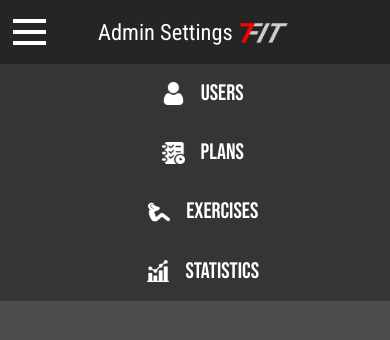
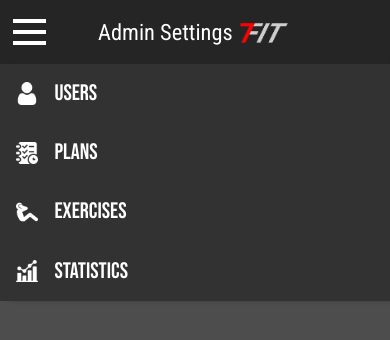
Before and after one commit to Mare02/7FIT-TrainingPlans_Project, a Vue app: page /admin in a window 390 px wide. Shown: the top 340 px of the page. Built offline with nearby package versions, Linux system fonts and the light colour scheme; a web font is replaced by a local one; what vue3-animate-onscroll would draw is missing.

Commit message:
users sort in progress

```diff
--- a/src/components/AdminComponents/adminEditUsers.vue
+++ b/src/components/AdminComponents/adminEditUsers.vue
@@ -3,19 +3,22 @@
     <div class="title">
       <label>Users: </label>
     </div>
-    <!-- <div class="tools">
+    <div class="tools">
       <div>
         <label>Role:</label>
-        <select>
-          <option value="admin">Admin</option>
-          <option value="coach">Coach</option>
+        <select v-model="this.sortParams.role">
+          <option value="1">Admin</option>
+          <option value="2">Trainer</option>
+           <option value="3">User</option>
         </select>
       </div>
-      <div>
+      <button @click="getAllUsers(this.sortParams.role,
+                                  this.sortParams.sex)">Sort</button>
+      <!-- <div>
         <label>search: </label>
         <input type="text">
-      </div>
-    </div> -->
+      </div> -->
+    </div>
     <ul class="users-list">
       <li v-for="(user, index) in this.allUsers" :key="user.usr_id" :id="index">
         <div class="info-wrapper">
@@ -36,7 +39,6 @@
         <span class="button-wrapper">
           <i class="fa-solid fa-xl fa-ellipsis-vertical"></i>
         </span>
-
       </li>
     </ul>
   </div>
@@ -54,25 +56,46 @@ export default {
   },
   data(){
     return{
-      allUsers: []
+      allUsers: [],
+
+      sortParams:{
+        role: '1',
+        sex: '1'
+      }
     }
   },
   computed(){
 
   },
   methods:{
-    async getAllUsers(){
+    async getAllUsers(param){
+      console.log(param);
       try {
-        axios.get('http://783p122.e2.mars-hosting.com/7fit/users')
-        .then(res => {
-           console.log(res);
-           this.allUsers = res.data.users
-        })
+        if(param === undefined){
+          await axios.get('http://783p122.e2.mars-hosting.com/7fit/users/filter')
+          .then(res => {
+            console.log(res);
+            this.allUsers = res.data.msg
+          })
+        }
+        if(param != undefined){
+          let params = new FormData()
+          params.append('role', param)
+          await axios.get('http://783p122.e2.mars-hosting.com/7fit/users/filter', {
+            params:{
+
+            }
+          })
+          .then(res => {
+            console.log(res);
+            this.allUsers = res.data.msg
+          })
+        }
       } catch (error) {
         console.log(error);
       }
     },
-  },
+  }
 }
 </script>
 
@@ -111,7 +134,7 @@ export default {
   }
   .user-profile{
     margin-left: 5px;
-    border-radius: 100%;
+    border-radius: 50%;
     width: 4rem;
     height: 4rem;
     box-shadow: 0 0 2px 2px rgb(41, 41, 41);
@@ -125,6 +148,13 @@ export default {
     width: auto;
     height: 100%;
   }
+  .user-info p{
+    font-size: 1.2rem;
+    margin-left: 0.4rem;
+  }
+  .user-info label{
+    font-size: 1.2rem;
+  }
   .title label{
     font-size: 1.5rem;
   }
@@ -136,11 +166,23 @@ export default {
   .button-wrapper{
     margin-right: 1.5rem;
     border-radius: 100%;
+    width: 3rem;
+    height: 3rem;
+    color: white;
   }
   .button-wrapper:hover{
-    color: red;
     cursor: pointer;
     background-color: gray;
+  }
+  .fa-ellipsis-vertical{
+    border-radius: 50%;
+    position: relative;
+    left: 1.3rem;
+    top: 1rem;
+    z-index: 2;
+  }
+  .fa-ellipsis-vertical:hover{
+    background-position: center;
   }
 
   @media (max-width: 650px){
@@ -150,5 +192,8 @@ export default {
     .users-list{
       margin-left: 0;
     }
+    .button-wrapper{
+      z-index: 5;
+    }
   }
 </style>
--- a/src/views/AdminView.vue
+++ b/src/views/AdminView.vue
@@ -10,25 +10,25 @@
     </div>
     <nav class="nav" id="nav" v-if="showNavbar">
       <ul class="menu-list">
-        <router-link to="/admin/manage-users">
+        <router-link to="/admin/manage-users" @click="closeNavOnSelect()">
           <li id="item-users" @click="selectActive">
             <img class="menu-img" src="../assets/icons/user.png" alt="">
             <span>users</span>
           </li>
         </router-link>
-        <router-link to="/admin/manage-plans">
+        <router-link to="/admin/manage-plans" @click="closeNavOnSelect()">
           <li id="item-plans" @click="selectActive">
             <img class="menu-img" src="../assets/icons/planning.png" alt="">
             <span>plans</span>
           </li>
         </router-link>
-        <router-link to="/admin/manage-exercises">
+        <router-link to="/admin/manage-exercises" @click="closeNavOnSelect()">
           <li id="item-exercises" @click="selectActive">
             <img class="menu-img" src="../assets/icons/exercise.png" alt="">
             <span>exercises</span>
           </li>
         </router-link>
-        <router-link to="/admin/manage-users">
+        <router-link to="/admin/manage-users" @click="closeNavOnSelect()">
           <li id="item-statistics" @click="selectActive">
             <img class="menu-img" src="../assets/icons/statistics.png" alt="">
             <span>statistics</span>
@@ -75,8 +75,13 @@ export default {
     openNav(){
       this.showNavbar = !this.showNavbar
     },
+    closeNavOnSelect(){
+      if($(window).width() <= 650){
+        this.showNavbar = false
+      }
+    },
     resizeNav(e){
-      if($(window).height() > 650){
+      if($(window).width() > 650){
         this.showNavbar = true
       }
 
@@ -110,14 +115,14 @@ export default {
   }
 
   .nav-container{
-    box-shadow: 0 0 10px 0.5px rgb(0, 0, 0);
+    /* width: 16rem; */
     position: fixed;
-    z-index: 999;
-    position: absolute;
-    height: 100vh;
-    overflow: hidden;
+    z-index: 1;
+
+    height: auto;
   }
   .nav-title{
+    box-shadow: 7px 4px 5px -2px rgb(39, 39, 39);
     height: 4rem;
     display: flex;
     width: 15rem;
@@ -170,12 +175,12 @@ export default {
   }
 
   .nav{
+    box-shadow: 7px 0 5px -2px rgb(39, 39, 39);
     z-index: 999;
     color: white;
     background-color: rgb(48, 48, 48);
     height: 100vh;
     width: 15rem;
-    z-index:999;
   }
 
   .menu-list li{
@@ -240,7 +245,7 @@ export default {
       width: 100%;
     }
     .nav{
-      background-color: rgb(48, 48, 48, 0.8);
+      background-color: rgb(48, 48, 48, 0.9);
       overflow: hidden;
       width: 100%;
       height: auto;
@@ -268,7 +273,7 @@ export default {
     }
     .menu-list li{
       width: 100%;
-      justify-content: center;
+      justify-content: left;
     }
     .active{
       transform: translateX(0);
```
Also changed, not shown: src/components/AdminComponents/adminSIngleUser.vue (added).
